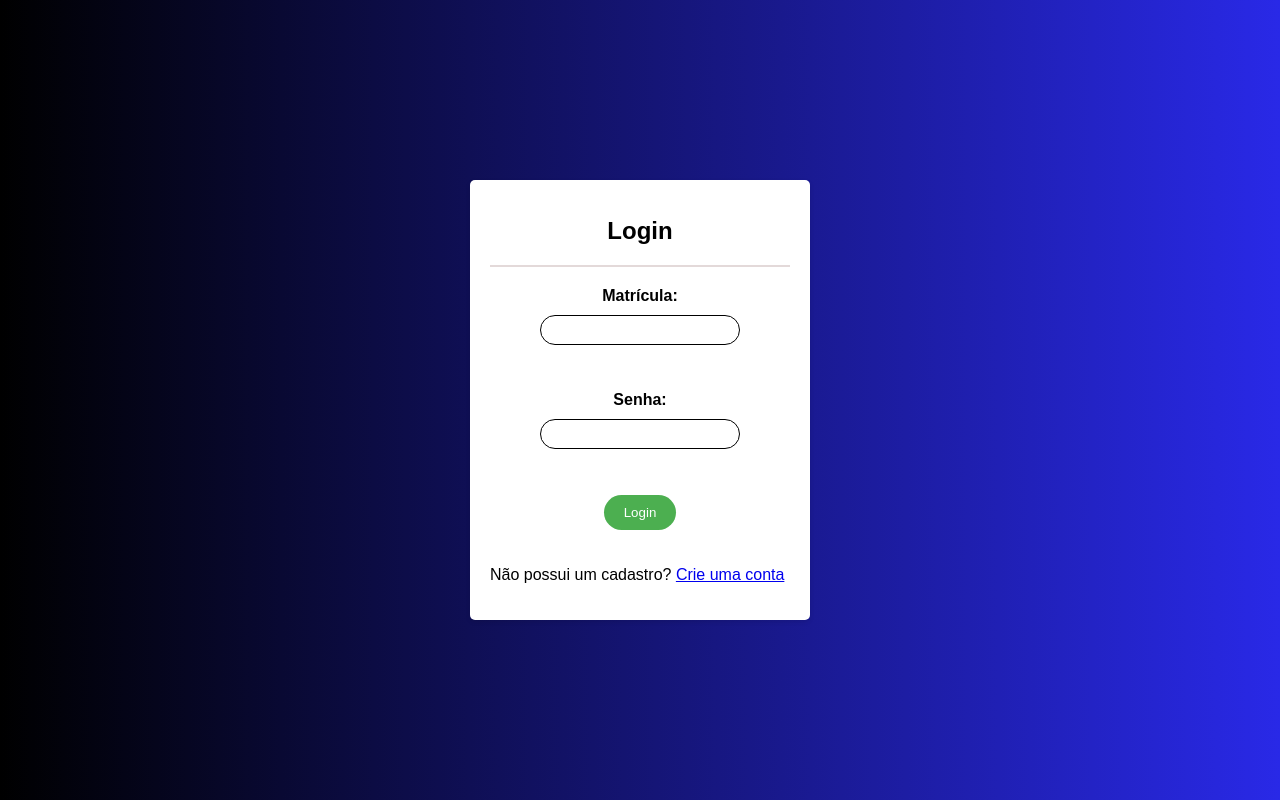
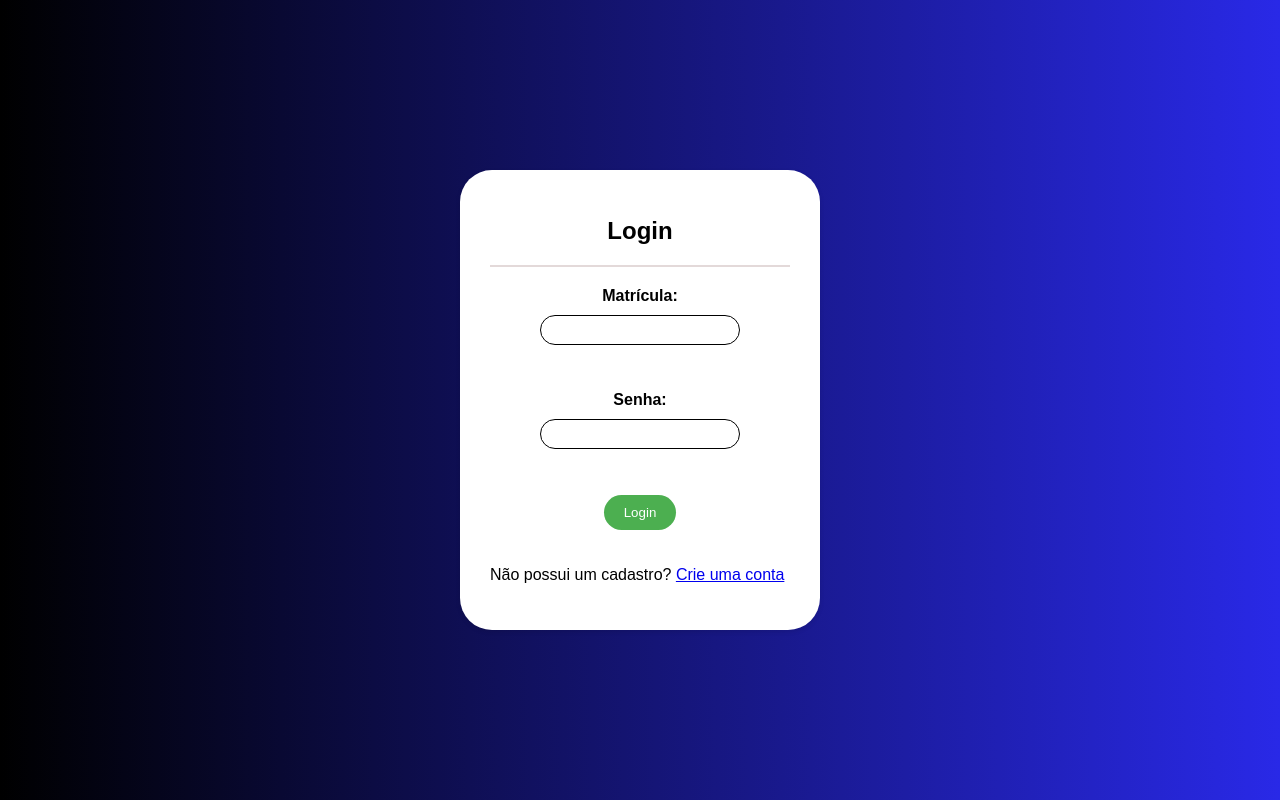
Before and after one commit to Mathweuzz/presenca-eng, a Flask app: page /login in a window 1280 px wide. Run offline with Flask 3, Linux system fonts and the light colour scheme.

Commit message:
fixed border radius login

```diff
--- a/static/login.css
+++ b/static/login.css
@@ -53,9 +53,9 @@ input[type="submit"]:hover {
 
 .container {
   width: 300px;
-  padding: 20px;
+  padding: 30px;
   background-color: #fff;
-  border-radius: 5px;
+  border-radius: 2rem;
   box-shadow: 0 2px 5px rgba(0, 0, 0, 0.1);
 }
 
```
